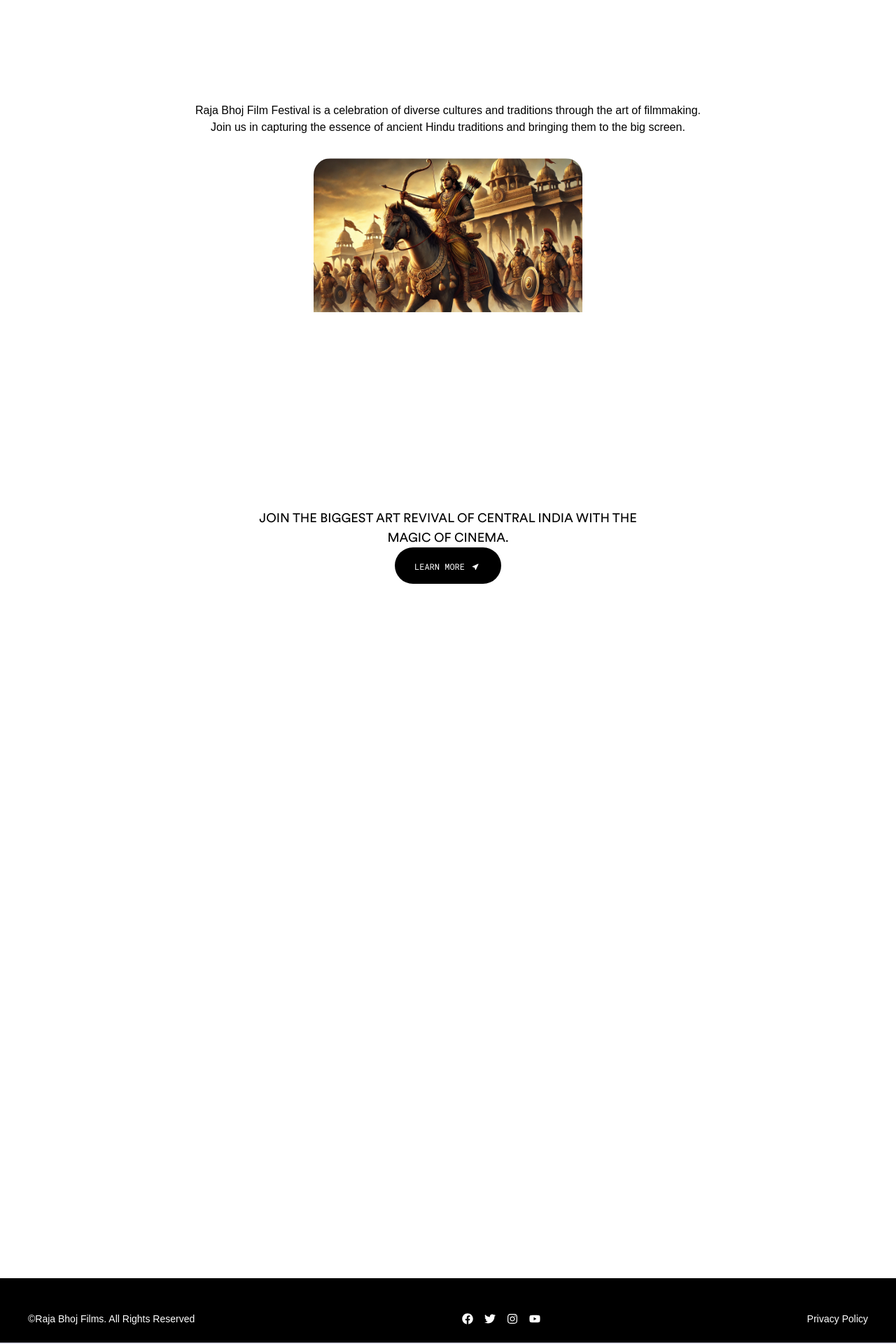
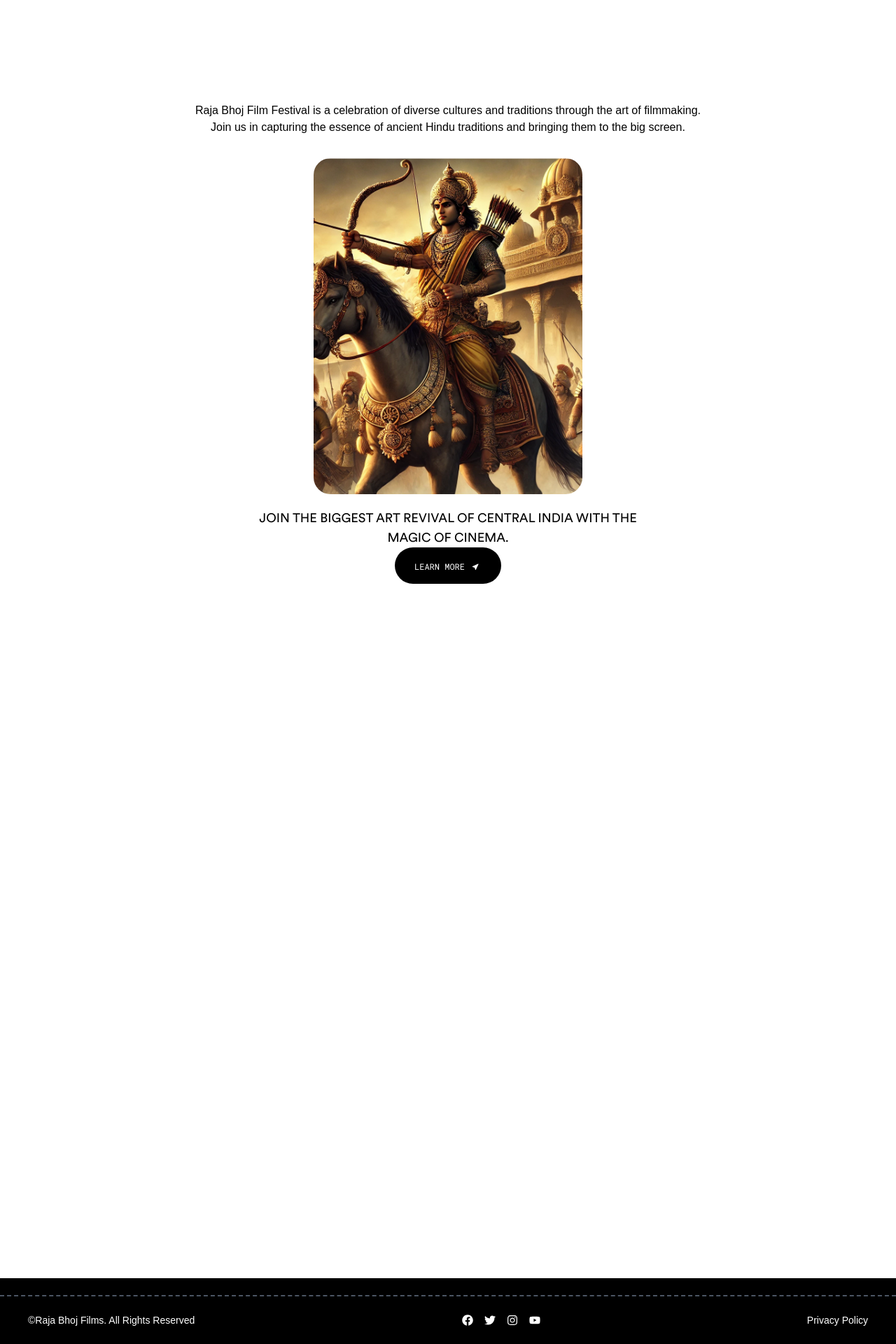
Before and after one commit to the-kush/raja-bhoj-film-fest, a React (Vite) app: page / in a window 1280 px wide. Shown: the part 1124-3044 px from the top of the page at 70% size. Built offline with nearby package versions, Linux system fonts and the light colour scheme; a web font is replaced by a local one.

Commit message:
added few border, adjusted image

```diff
--- a/src/components/About.jsx
+++ b/src/components/About.jsx
@@ -49,7 +49,7 @@ const About = () => {
                     <img
                         src="/img/about.webp"
                         alt="Background"
-                        //className='absolute left-0 top-0 size-full object-cover'
+                        className='absolute left-0 top-0 size-full object-cover'
                     />
                 </div>
             </div>
--- a/src/components/Footer.jsx
+++ b/src/components/Footer.jsx
@@ -11,7 +11,7 @@ const socialLinks = [
 
 const Footer = () => {
     return (
-        <footer className="w-screen py-6 px-6 text-white">
+        <footer className="w-screen py-6 px-6 text-white border-t-2 border-gray-600 border-dashed">
             <div className="container mx-auto flex flex-col items-center justify-between gap-4 px-4 md:flex-row">
                 <p className="text-center text-sm font-light md:text-left">©Raja Bhoj Films. All Rights Reserved</p>
                 <div className="flex justify-center gap-4 md:justify-start">
```
